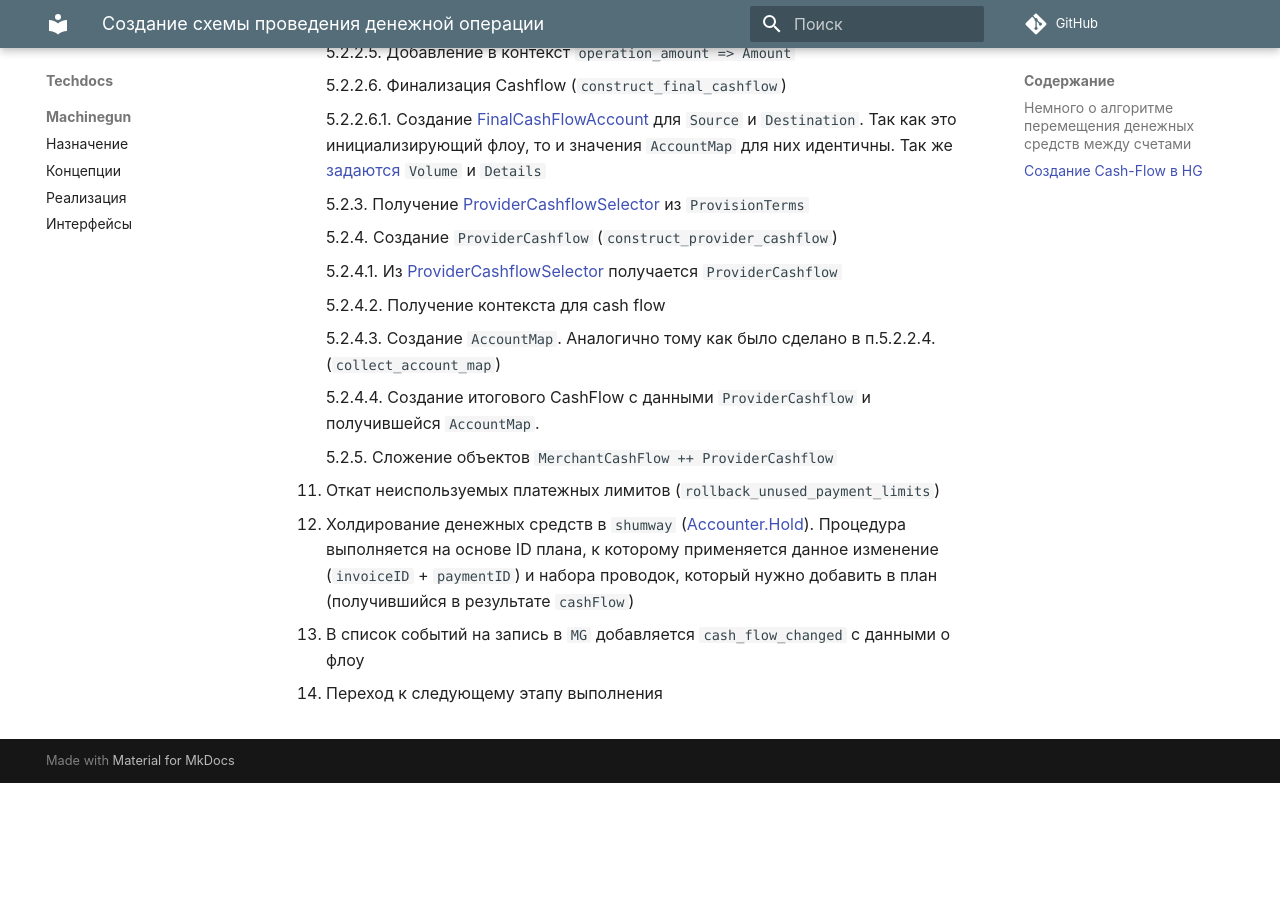
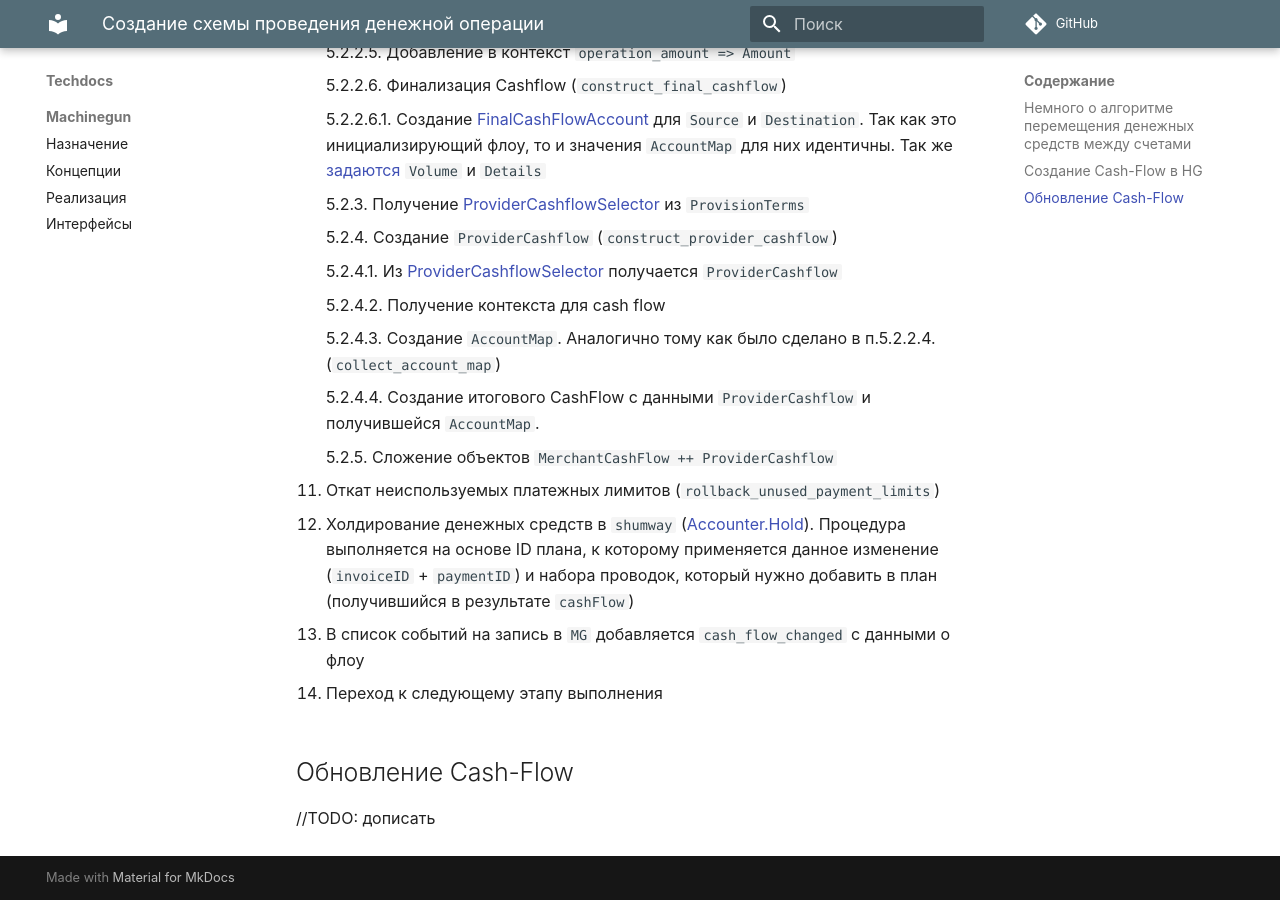
Before and after one commit to valitydev/techdocs, an MkDocs documentation site: the page built from docs/hellgate/cash-flow-building.md, in a window 1280 px wide and 900 px high, scrolled down 2246 px. Built offline with MkDocs 1.6.1 and Material for MkDocs 9.7.7, drawn with Linux system fonts in a browser that asks for light colours; comment, search, counter and statistics services are not loaded; before the commit the page ends 3029 px from its top, so only the background shows below that.

Commit message:
TD-484: Add HellGate techdocs. Add CashFlow info [2]

```diff
--- a/docs/hellgate/cash-flow-building.md
+++ b/docs/hellgate/cash-flow-building.md
@@ -130,3 +130,8 @@
    данными о флоу
 
 9. Переход к следующему этапу выполнения
+
+
+## Обновление Cash-Flow
+
+//TODO: дописать
```
